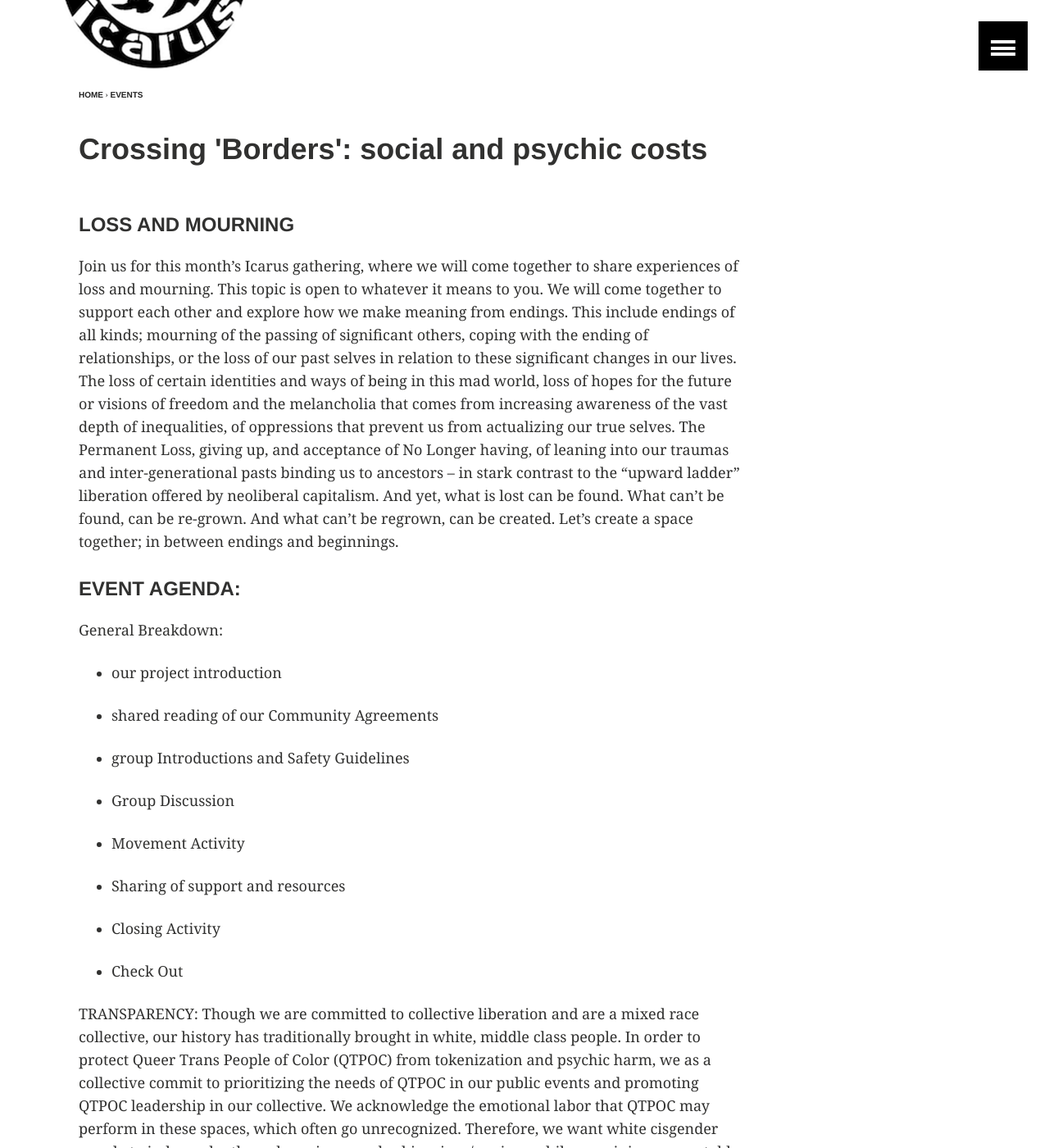
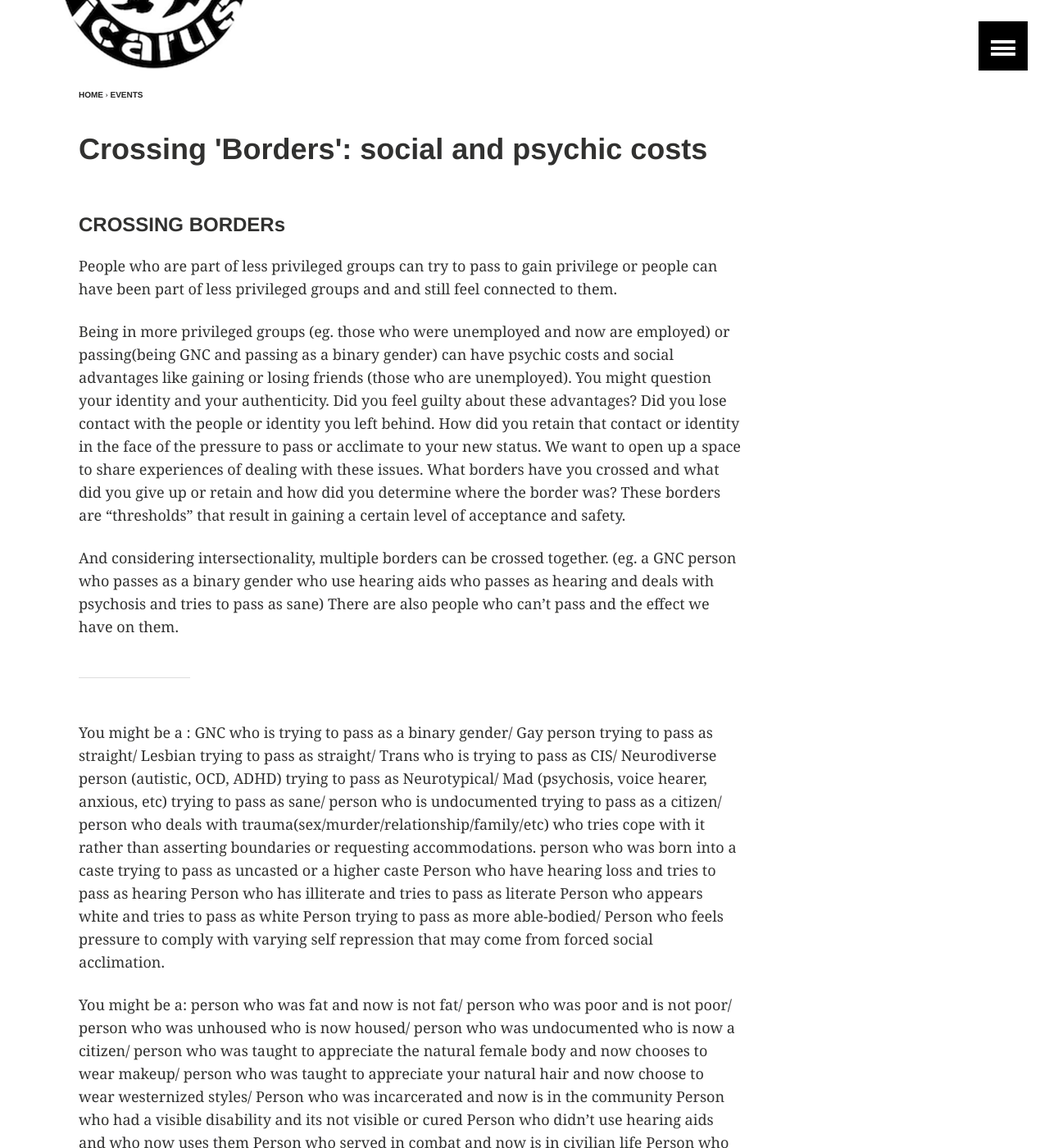
Before and after one commit to nycicarus/nycicarus.github.io, a Jekyll site: the page built from _posts/events/2019-06-05-crossing-borders.md, in a window 1280 px wide and 1400 px high, scrolled down 275 px. Shown: the whole window at 82% size. Built offline with Jekyll 4.4.1, drawn with Linux system fonts in a browser that asks for light colours; comment, search, counter and statistics services are not loaded; some of the changed text lies outside the part shown.

Commit message:
Update 2019-06-05-crossing-borders.md

```diff
--- a/_posts/events/2019-06-05-crossing-borders.md
+++ b/_posts/events/2019-06-05-crossing-borders.md
@@ -3,7 +3,7 @@ layout: article
 title: "Crossing 'Borders': social and psychic costs"
 categories: events
 description: ""
-excerpt: "NYC Icarus brings together our community to Seeking care in institutional settings"
+excerpt: "NYC Icarus brings together our community to cross borders"
 tags: [ community, discussion]
 comments: true
 ads: false
@@ -22,12 +22,47 @@ email: ""
 phone: ""
 ---
 
-#### LOSS AND  MOURNING
+#### CROSSING BORDERs
 
+People who are part of less privileged groups can try to pass to gain privilege or people can have been part of less privileged groups and  and still feel connected to them.
 
+Being in more privileged groups (eg. those who were unemployed and now are employed) or passing(being GNC and passing as a binary gender) can have psychic costs and social advantages like gaining or losing friends (those who are unemployed). You might question your identity and your authenticity. Did you feel guilty about these advantages? Did you lose contact with the people or identity you left behind. How did you retain that contact or identity in the face of the pressure to pass or acclimate to your new status. We want to open up a space to share experiences of dealing with these issues. What borders have you crossed and what did you give up or retain and how did you determine where the border was?
+These borders are "thresholds" that result in gaining a certain level of acceptance and safety.
 
-Join us for this month’s Icarus gathering, where we will come together to share experiences of loss and mourning. This topic is open to whatever it means to you. We will come together to support each other and explore how we make meaning from endings. This include endings of all kinds; mourning of the passing of significant others, coping with the ending of relationships, or the loss of our past selves in relation to these significant changes in our lives. The loss of certain identities and ways of being in this mad world, loss of hopes for the future or visions of freedom and the melancholia that comes from increasing awareness of the vast depth of inequalities, of oppressions that prevent us from actualizing our true selves. The Permanent Loss, giving up, and acceptance of No Longer having, of leaning into our traumas and inter-generational pasts binding us to ancestors – in stark contrast to the “upward ladder” liberation offered by neoliberal capitalism. And yet, what is lost can be found. What can’t be found, can be re-grown. And what can’t be regrown, can be created. Let’s create a space together; in between endings and beginnings.
-#### EVENT AGENDA:
+And considering intersectionality, multiple borders can be crossed together. (eg. a GNC person who passes as a binary gender who use hearing aids who passes as hearing and deals with psychosis and tries to pass as sane)  There are also people who can’t pass and the effect we have on them.
+
+------------------
+
+You might be a :
+GNC who is trying to pass as a binary gender/
+Gay person trying to pass as straight/
+Lesbian trying to pass as straight/
+Trans who is trying to pass as CIS/
+Neurodiverse person (autistic, OCD, ADHD) trying to pass as Neurotypical/
+Mad (psychosis, voice hearer, anxious, etc) trying to pass as sane/
+person who is undocumented trying to pass as a citizen/
+person who deals with trauma(sex/murder/relationship/family/etc) who tries cope with it rather than asserting boundaries or requesting accommodations.
+person who was born into a caste trying to pass as uncasted or a higher caste
+Person who have hearing loss and tries to pass as hearing
+Person who has illiterate and tries to pass as literate
+Person who appears white and tries to pass as white
+Person trying to pass as more able-bodied/
+Person who feels pressure to comply with varying self repression that may come from forced social acclimation.
+
+You might be a:
+person who was fat and now is not fat/
+person who was poor and is not poor/
+person who was unhoused who is now housed/
+person who was undocumented who is now a citizen/
+person who was taught to appreciate the natural female body and now chooses to wear makeup/
+person who was taught to appreciate your natural hair and now choose to wear westernized styles/
+Person who was incarcerated and now is in the community
+Person who had a visible disability and its not visible or cured
+Person who didn’t use hearing aids and who now uses them
+Person who served in combat and now is in civilian life
+Person who lived in a war zone and now lives in more stable society
+Person who experienced depression and now doesn’t.
+Person who experienced active substance use issues and now practices harm reduction and/or abstinence #### EVENT AGENDA:
 
 General Breakdown:
 
@@ -57,7 +92,7 @@ Bluestockings is wheelchair accessible, with no steps or platforms, and wide ais
 
 And then we’ll hang out for a little while and be gone until another month. Make sure to sign-up for the mailing list at the event or email nycicarus@gmail.com.
 
-[NYC Icarus FB event](https://www.facebook.com/events/1055263221324032/)
+[NYC Icarus FB event](https://www.facebook.com/events/2343402715937486/)
 
 [NYC Icarus website](http://nycicarus.org/)
 
```
